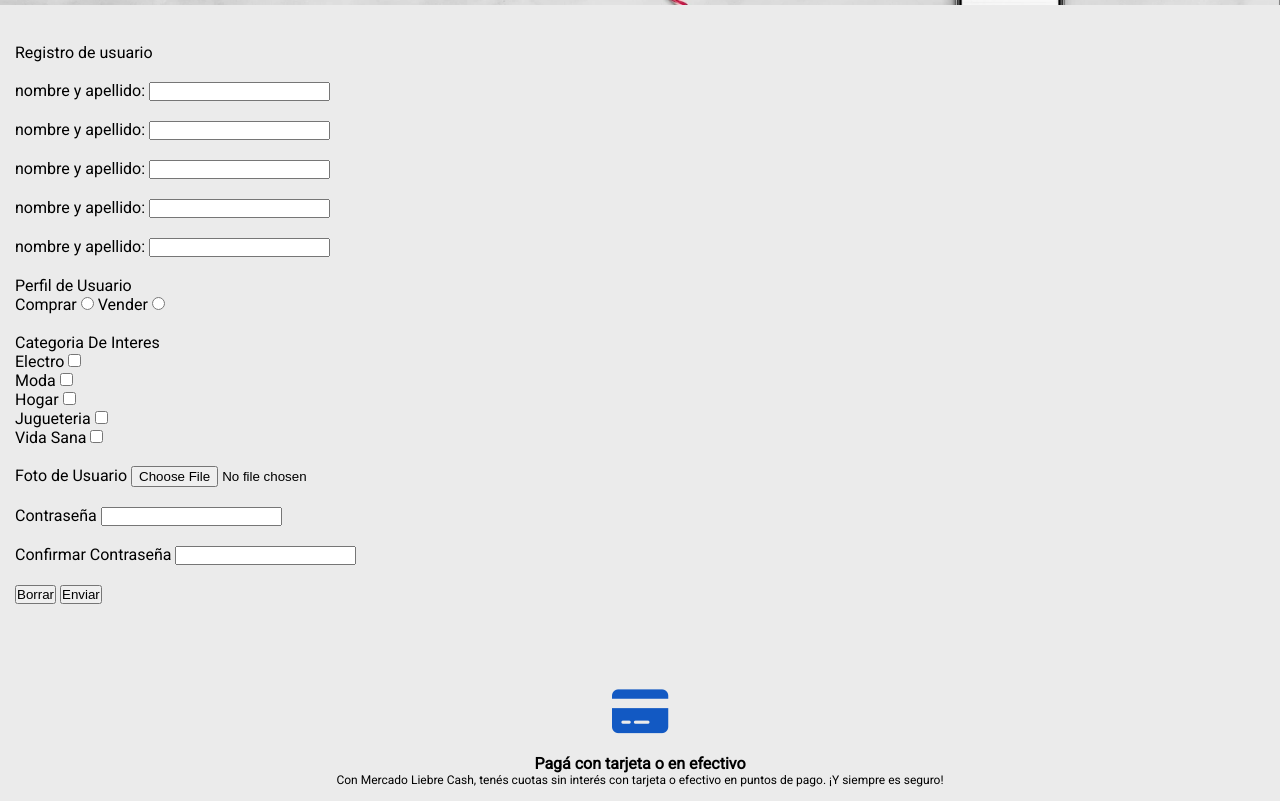
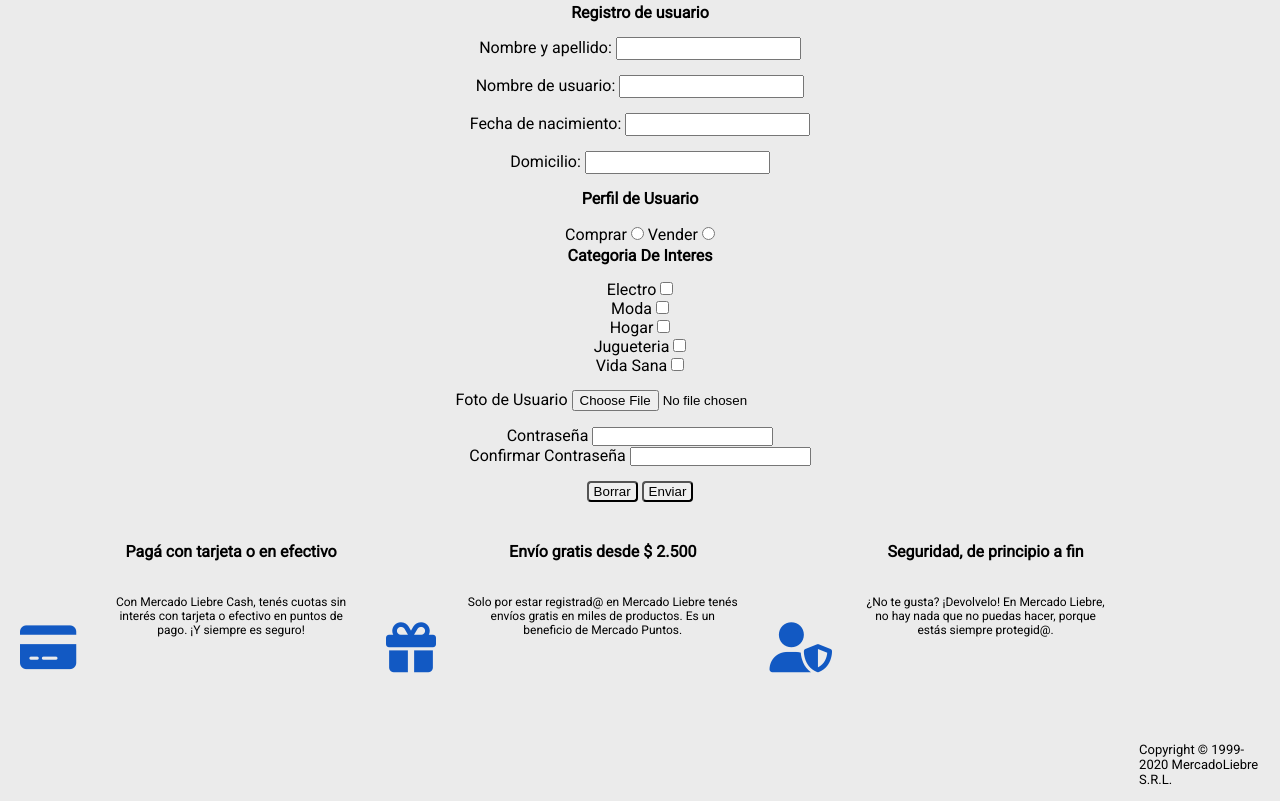
Before and after one commit to Pablo-Brizuela/clase-mercado-libre-14, a website: page views/register.html in a window 1280 px wide. Shown: the part 439-1240 px from the top of the page. Drawn offline with Linux system fonts and the light colour scheme; files that its build step writes are made by us from their sources; files whose address does not match are found by name.

```diff
--- a/public/css/styles.css
+++ b/public/css/styles.css
@@ -25,7 +25,7 @@
 }
 
 header div.logo{
-    width: 200px;
+    width: 100px;
 }
 
 header div.logo{
@@ -161,42 +161,84 @@
 }
 
 .create-form{
-    padding: 15px;
+    padding: 20px 15px;
+    text-align: center;
+
 }
+
+.control-formulario{
+    margin-bottom: 15px;
+}
+
+.control{
+    padding: 2px 2px;
+ }
 
 .iconoFoder{
 
+    text-align: center;
+    color:#1259c3;
+
+   }
+
+   footer div i{
+    font-size: 50px;
     height:60px;
     margin: 0 auto;
-    font-size: 50px;
     text-align: center;
     color:#1259c3;
     margin-bottom: 10px;
     margin-top: 80px;
-   }
+    }
+
 
 
 h4{
     text-align: center;
+    color: #000;
 }
 
 p{
     text-align: center;
     margin: 0px 30px 5px 30px;
+    color: #000;
 
 }
 
 .pieDePagina{
     text-align:left;
     font-size: 13px;
-    margin: 50px 0px 20px 0px ;
+    margin: 100px 0px 20px 0px ;
 
  }
-.ubicacion{
-    display: flex;
-}
+
+ footer{
+
+    margin: 20px;
+ }
+
+
+
 @media (min-width: 361px){
+    footer{
+        display: flex;
+        position: relative;
+        margin: 20px;
+     }
 
+     footer div{
+        display: flex;
+        flex-direction: column;
+        justify-content: space-between;
+        height: 100px;
+    }
+    footer div i:hover{
+        color:#666
+   }
+
+    footer div i{
+        transition: color, 0.9s;
+    }
 
     .top-header{
 
@@ -274,13 +316,20 @@
     }
 
     button{
+        margin-top: 15px;
         transition: 0.9s;
+        border-radius: 4px;
+        padding: 1px 5px;
     }
 
     button:hover {
         background-color: #0022AA;
         color:white
     }
+
+    .pieDePagina{
+
+        margin: 200px 0px 20px 0px ;
 
 }
 
--- a/views/register.html
+++ b/views/register.html
@@ -48,77 +48,74 @@
     </section>
 
     <form action="/register" method="post" class="create-form">
-        <br>
-        <label">Registro de usuario</label>
-            </br>
-            <br>
-            <label for="nombreApellido">nombre y apellido:</label>
-            <input type="text" name="nombreApellido">
-            </br>
-            <br>
-            <label for="nombreDeUsuario">nombre y apellido:</label>
-            <input type="text" name="nombreDeUsuario">
-            </br>
-            <br>
-            <label for="fechaDeNacimiento">nombre y apellido:</label>
-            <input type="text" name="fechaDeNacimiento">
-            </br>
-            <br>
-            <label for="domicilio">nombre y apellido:</label>
-            <input type="text" name="domicilio">
-            </br>
-            <br>
-            <label for="perfilDeUsuario">nombre y apellido:</label>
-            <input type="text" name="perfilDeUsuario">
-            </br>
-            <br>
-            <label>Perfil de Usuario</label>
+        <div class="control-formulario">
+            <h4>Registro de usuario</h4>
+        </div>
+        <div class="control-formulario">
+            <label for="nombreApellido">Nombre y apellido:</label>
+            <input type="text" name="nombreApellido" class="control">
+        </div>
+        <div class="control-formulario">
+            <label for="nombreDeUsuario">Nombre de usuario:</label>
+            <input type="text" name="nombreDeUsuario" class="control">
+        </div>
+        <div class="control-formulario">
+            <label for="domicilio">Fecha de nacimiento:</label>
+            <input type="text" name="fechaDeNacimiento" class="control">
+        </div>
+        <div class="control-formulario">
+            <label for="domicilio">Domicilio:</label>
+            <input type="text" name="domicilio" class="control">
+        </div>
 
-            <br>
+        <div class="control-formulario">
+            <h4>Perfil de Usuario</h4>
+        </div>
+        <div class="control">
             <label>Comprar</label>
             <input type="radio" name="comprar">
             <label>Vender</label>
             <input type="radio" name="vender">
-            </br>
-            <br>
-            <label>Categoria De Interes</label>
-
-            <br>
+        </div>
+        <div class="control-formulario">
+            <h4>Categoria De Interes</h4>
+        </div>
+        <div>
             <label>Electro</label>
             <input type="checkbox" name="electro">
-
-            <br>
+        </div>
+        <div>
             <label>Moda</label>
             <input type="checkbox" name="moda">
-
-            <br>
+        </div>
+        <div>
             <label>Hogar</label>
             <input type="checkbox" name="hogar">
-
-            <br>
+        </div>
+        <div>
             <label>Jugueteria</label>
             <input type="checkbox" name="jugueteria">
-
-            <br>
+        </div>
+        <div class="control-formulario">
             <label>Vida Sana</label>
             <input type="checkbox" name="vidaSana">
-            </br>
-            <br>
+        </div>
+        <div class="control-formulario">
             <label for="foroDeUsuario">Foto de Usuario</label>
             <input type="file" name="fotoDeUsuario">
-            </br>
-            <br>
+        </div>
+        <div >
             <label for="contraseña">Contraseña</label>
             <input type="password" name="contraseña">
-            </br>
-            <br>
+        </div>
+        <div>
             <label for="confirmarContraseña">Confirmar Contraseña</label>
             <input type="password" name="confirmarContraseña">
-            </br>
-            <br>
+        </div>
+        <div>
             <button type="reset">Borrar</button>
             <button type="submit">Enviar</button>
-            </br>
+        </div>
 
     </form>
 
```
Also changed, not shown: views/home.html (+15 -15 lines).
